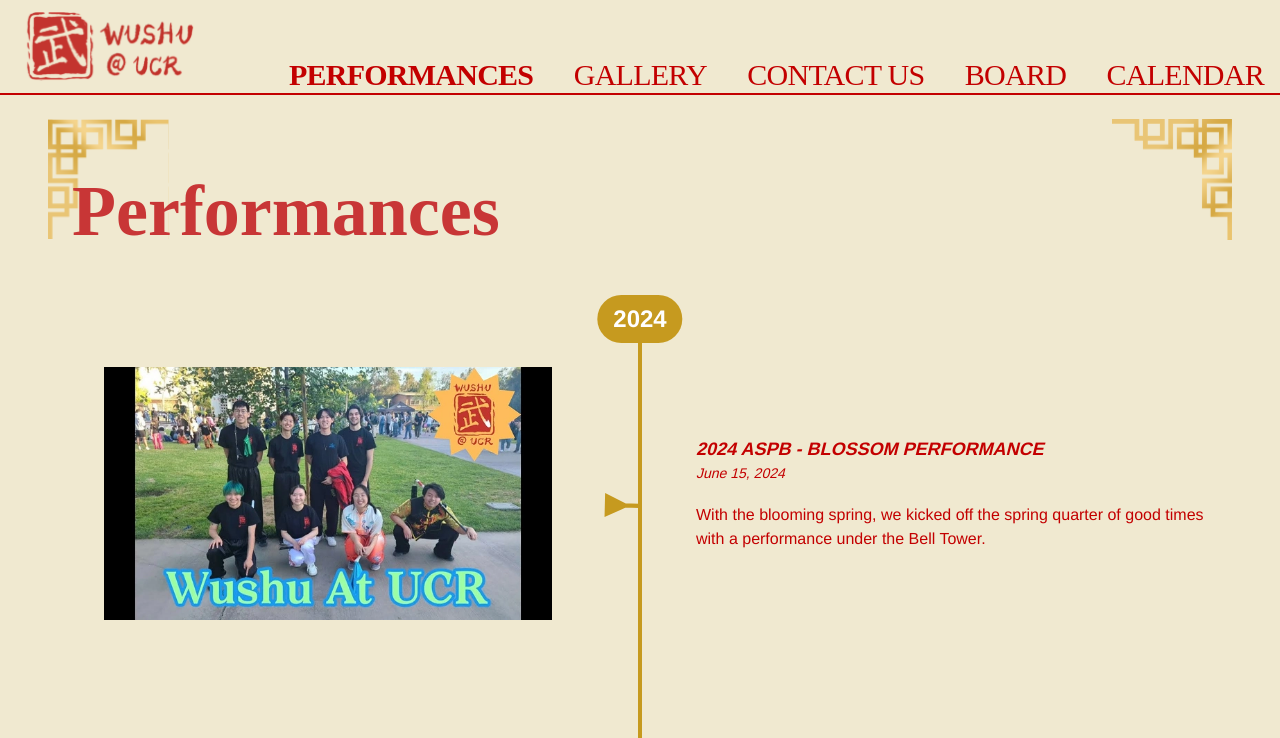
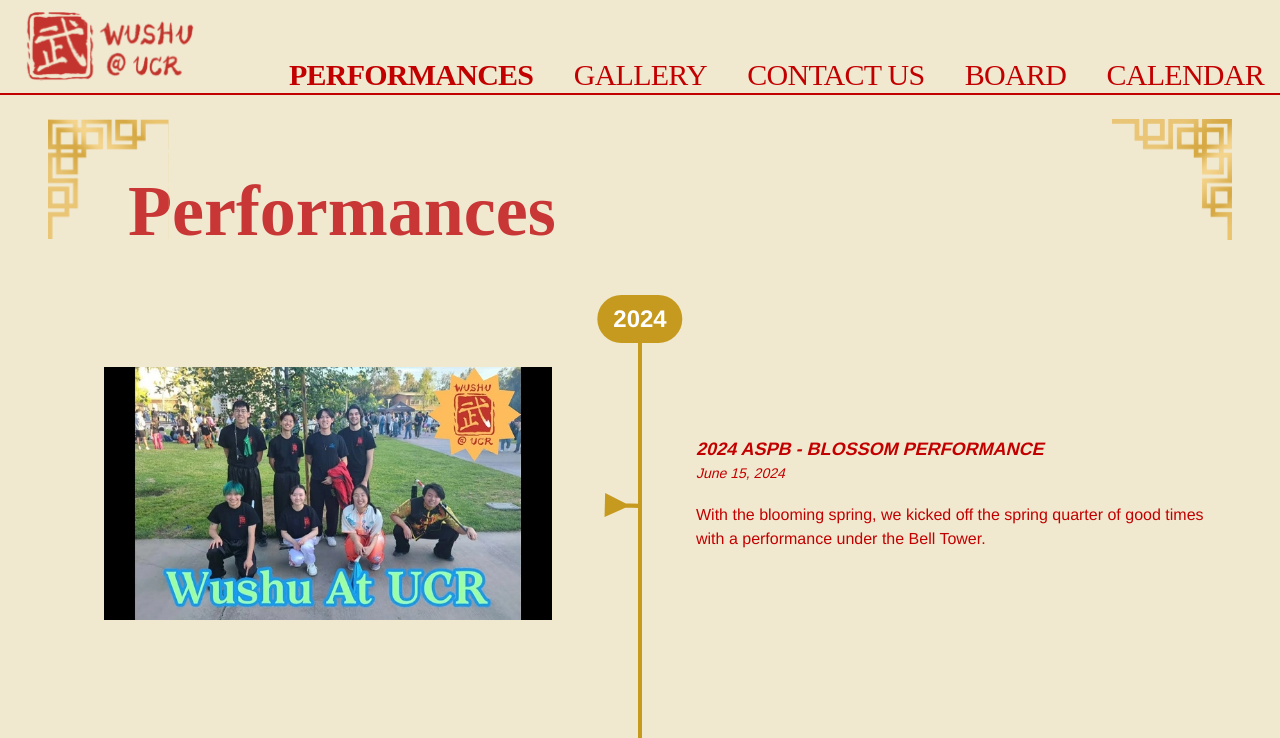
Before and after one commit to acm-ucr/wushu-website, a Next.js app: page /performances in a window 1280 px wide. Shown: the top 738 px of the page. Built offline with nearby package versions, Linux system fonts and the light colour scheme; a web font is replaced by a local one.

Commit message:
animated and styled performances

```diff
--- a/src/components/performances/Cards.tsx
+++ b/src/components/performances/Cards.tsx
@@ -1,8 +1,11 @@
+"use client";
 import Image from "next/image";
 import Header from "@/components/Header";
 import Performance from "@/components/performances/Performance";
 import lefttriangle from "@/public/logos/lefttriangle.svg";
 import righttriangle from "@/public/logos/righttriangle.svg";
+
+import { motion } from "framer-motion";
 
 const Cards = () => {
   return (
@@ -72,9 +75,18 @@ const Cards = () => {
       </div>
 
       <div className="justify-left mt-10 w-full flex-col px-4 sm:mt-10 sm:px-4 md:mt-20 md:px-14 lg:mt-20 lg:px-14">
-        <div className="relative mb-3">
+        {/* <div className="relative mb-3 ml-7 ">
           <Header title="Performances" isRed={true} />
-        </div>
+        </div> */}
+        <motion.div
+          initial={{ opacity: 0, x: -20, y: -20 }}
+          whileInView={{ opacity: 1, x: 0, y: 0 }}
+          transition={{ duration: 0.7 }}
+          viewport={{ once: true, amount: 0.5 }}
+          className="mb-5 ml-5 md:mt-24 md:mb-8 md:ml-12 lg:mt-0 lg:mb-8 lg:ml-14"
+        >
+          <Header title="Performances" isRed={true} />
+        </motion.div>
       </div>
 
       <div className="mt-20 sm:mt-20 md:mt-25 lg:mt-25">
```
